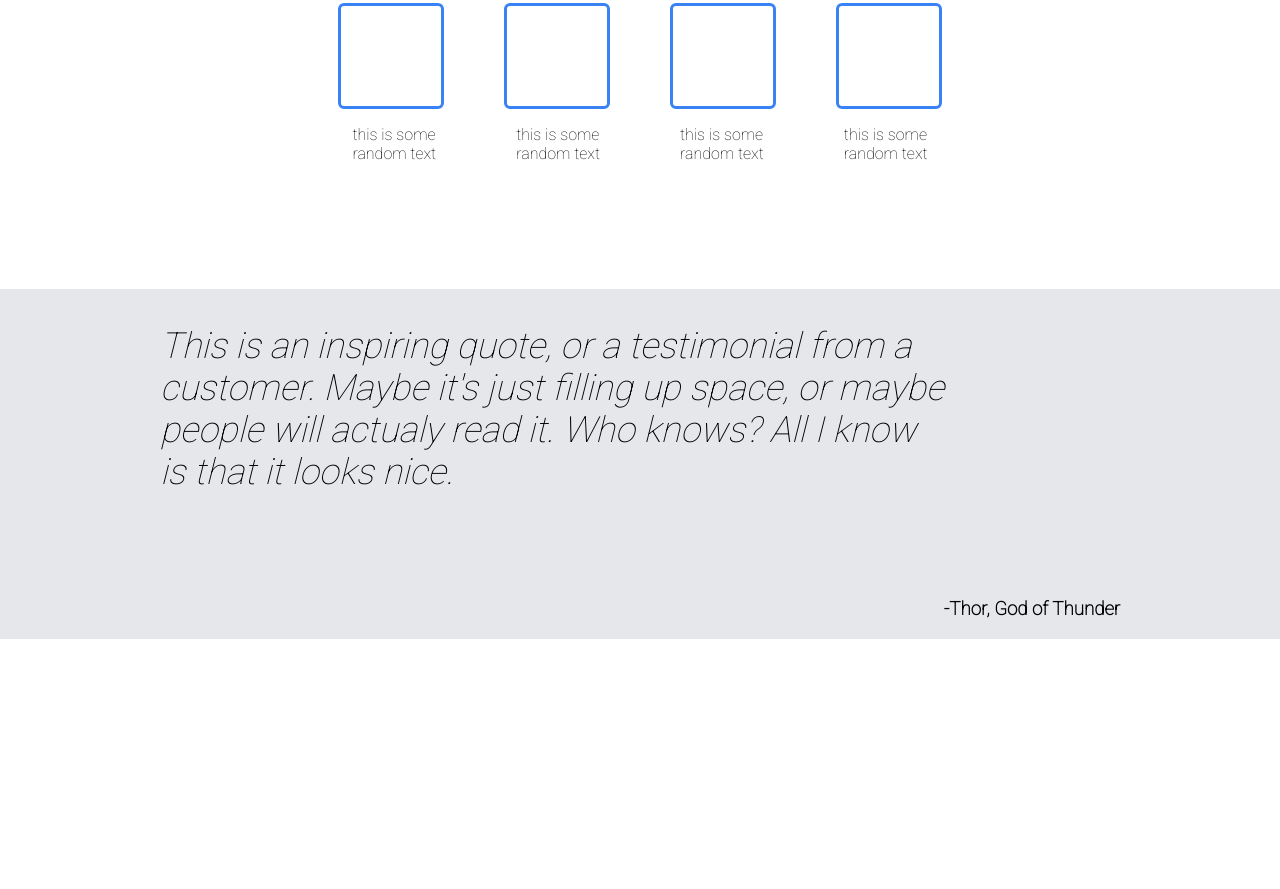
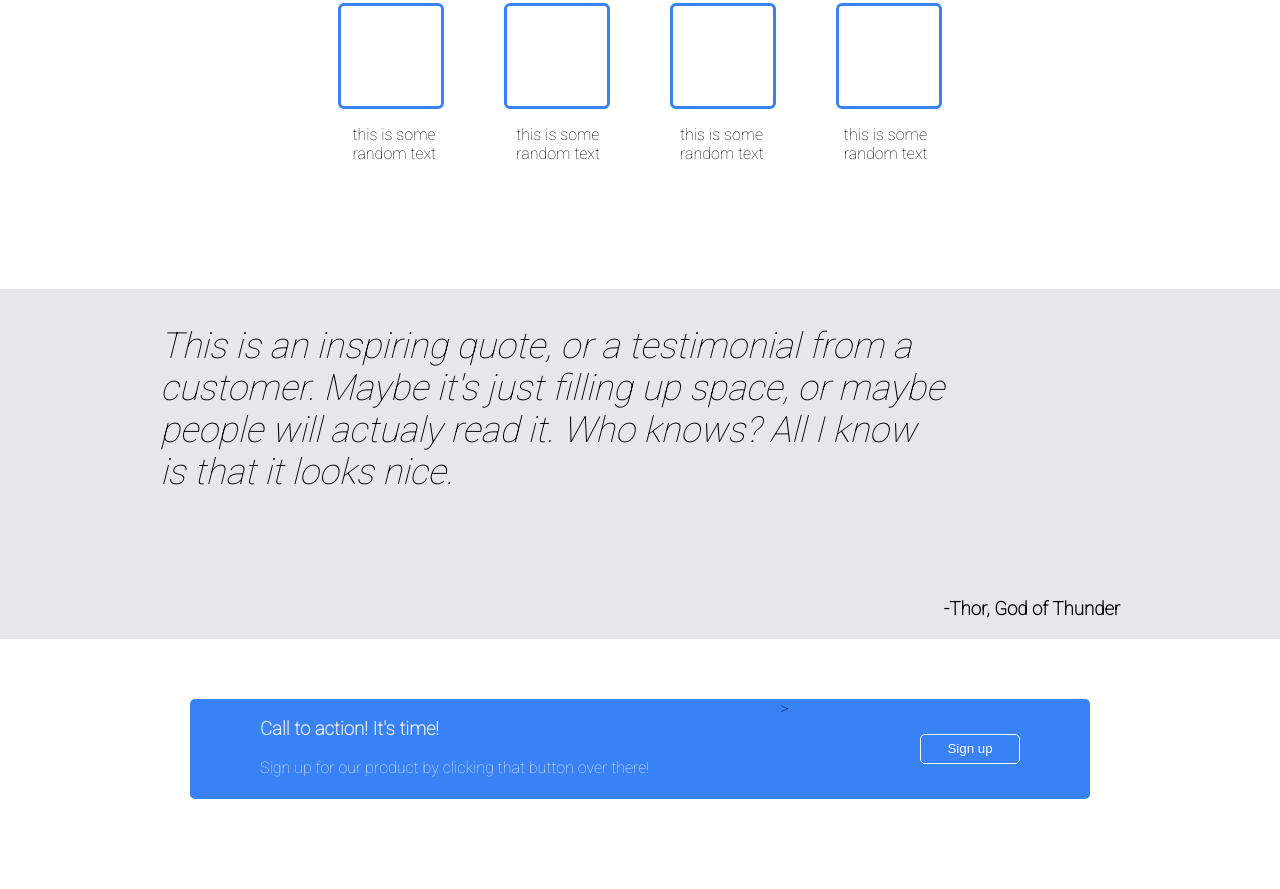
Before and after one commit to DonRamon131/landing-page, a plain HTML site: page index.html in a window 1280 px wide. Shown: the part 636-1525 px from the top of the page. Before the commit the page ends 1275 px from the top, so only its background shows below. Drawn offline with Linux system fonts and the light colour scheme.

Commit message:
Las commit, I believe. Project finished

```diff
--- a/index.html
+++ b/index.html
@@ -56,6 +56,15 @@
         <h3>-Thor, God of Thunder</h3>
     </div>
 
+    <div class="fourth">
+        <div class="rectangle">
+            <div class="textin">
+                <h3>Call to action! It's time!</h3>
+                <p>Sign up for our product by clicking that button over there!</p>
+            </div>>
+            <button>Sign up</button>
+        </div>
+    </div>
 
 </body>
 </html>
--- a/style.css
+++ b/style.css
@@ -127,3 +127,36 @@ header {
 .quote h3 {
     align-self: flex-end;
 }
+
+.fourth {
+    height: 250px;
+    display: flex;
+    justify-content: center;
+}
+
+.rectangle {
+    width: 900px;
+    height: 100px;
+    background-color: #3882F6;
+    margin-top: 60px;
+    border-radius: 5px;
+    display: flex;
+    justify-content: space-between;
+}
+
+.textin {
+    color: #E5E7EB;
+    margin-left: 70px;
+}
+
+.rectangle button {
+    background-color: #3882F6;
+    color: #F9FAF8;
+    border-radius: 5px;
+    border: white 1px solid;
+    width: 100px;
+    height: 30px;
+    margin-top: 10px;
+    margin-right: 70px;
+    margin-top: 35px;
+}
```
